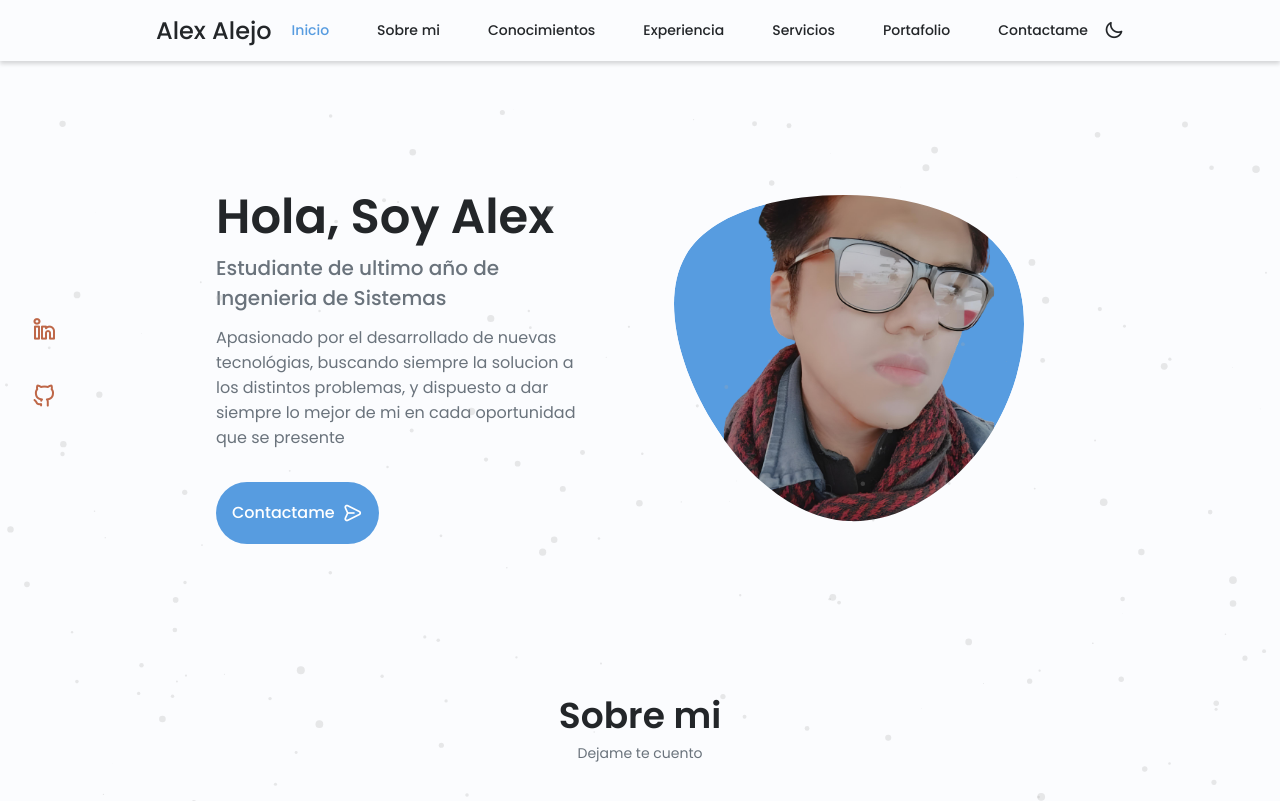
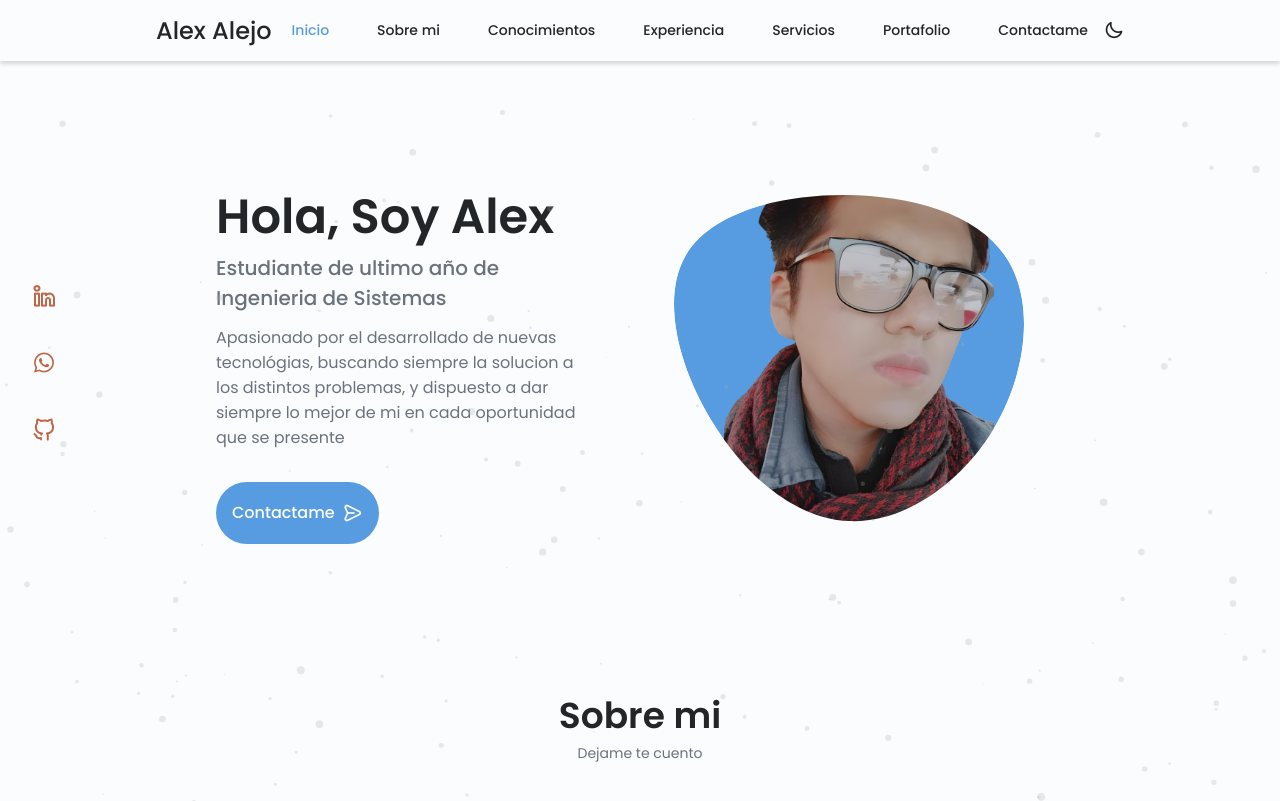
Before and after one commit to AlexEAQ/portafolio, a plain HTML site: page index.html in a window 1280 px wide. Shown: the top 801 px of the page. Drawn offline with nearby package versions, Linux system fonts and the light colour scheme.

Commit message:
whatsapp

```diff
--- a/index.html
+++ b/index.html
@@ -93,6 +93,12 @@
                                 class="home__social-icon">
                                 <i class="uil uil-linkedin-alt"></i>
                             </a>
+
+
+                        <a href="https://api.whatsapp.com/send?phone=+59178820655&text=Hola acabo de ver tu sitio web, Nececito mas informacion!" target="_blank"
+                        class="home__social-icon">
+                            <i class="uil uil-whatsapp"></i>
+                        </a>
                             <!-- <a href=""  target="_blank"  class="home_-social-icon">
                         <i class="uil uil-dribbble"></i>
                     </a> -->
```
